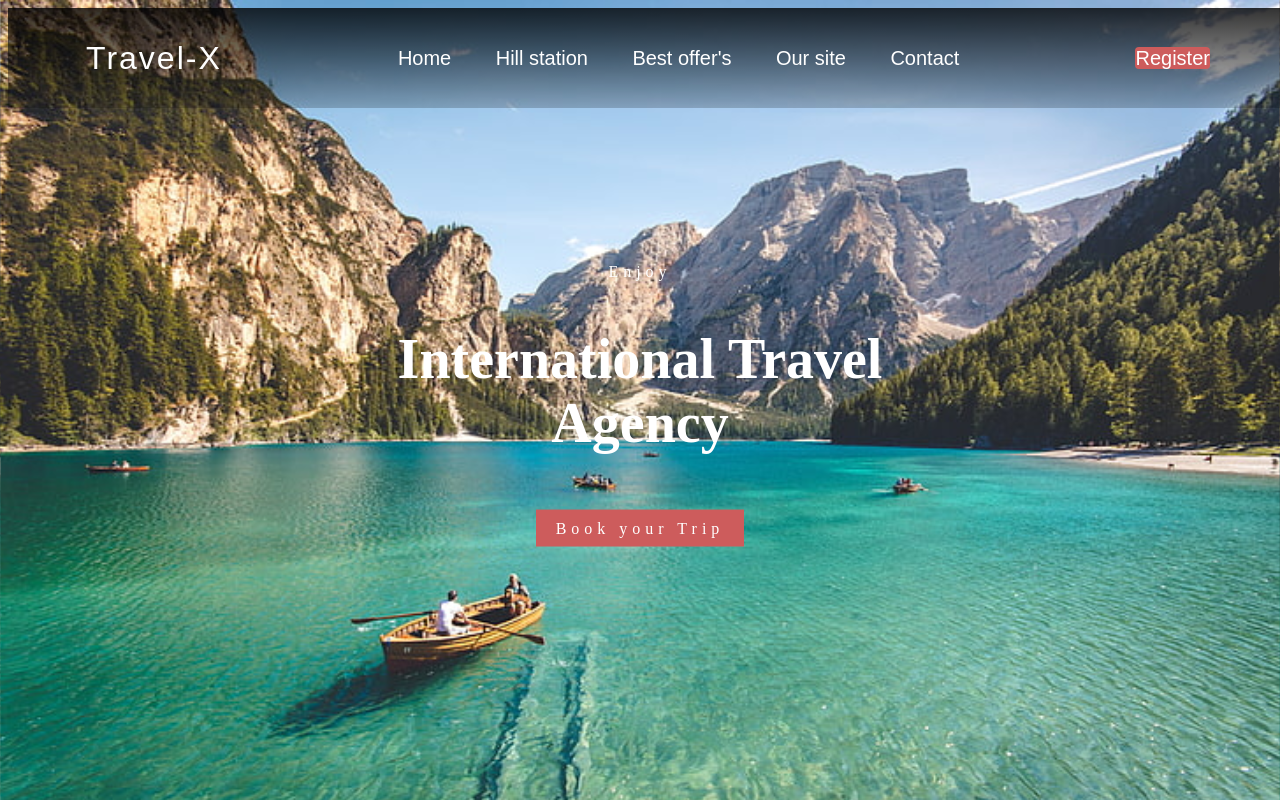
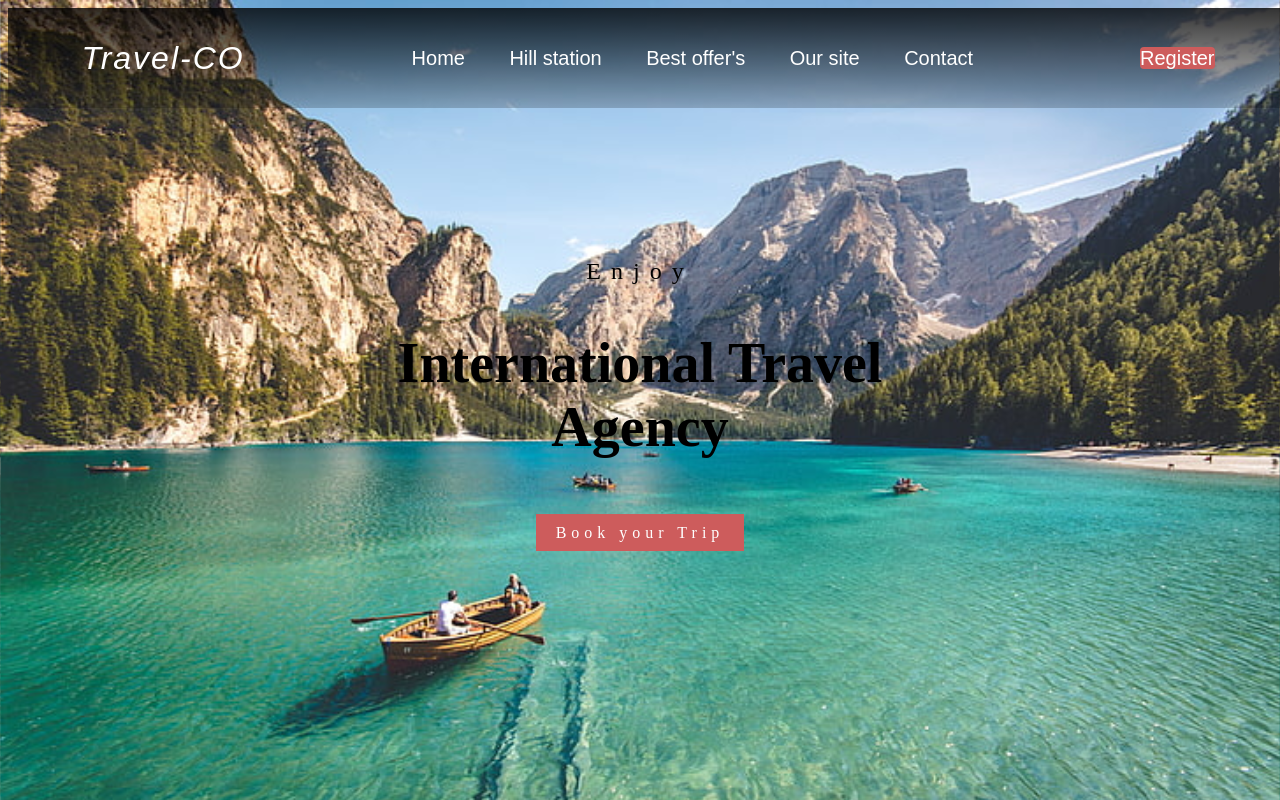
Before and after one commit to Nikhatkhan02/Landing-page, a plain HTML site: page first.html in a window 1280 px wide. Drawn offline with Linux system fonts and the light colour scheme.

Commit message:
third commit

```diff
--- a/first.html
+++ b/first.html
@@ -11,7 +11,7 @@
    <header>
     <nav>
     <div class="logo">
-        Travel-X
+        <i>Travel-CO</i>
     </div>
     <div class="menu">
         <a href="#">Home</a>
--- a/style.css
+++ b/style.css
@@ -1,12 +1,12 @@
 body{
-    width: 100%;
-    height: 100%;
-    background:url('mountain.jpg');
-    background-size: cover;
 
+   width: 100%;
+   height: 100%;
+   background:url('mountain.jpg');
+   background-size: cover;
+}
+ header{
 
- }
- header{
     background: linear-gradient(rgba(0,0,0,0.8),rgba(0,0,0,0.2));
     font-family: sans-serif;
  }
@@ -66,11 +66,12 @@ body{
     left: 50%;
     transform: translate(-50%,-50%);
     text-align: center;
-    color: white;
+    color:black;
 
  }
  .txt span{
-    letter-spacing: 5px;
+   font-size: 1.5em;
+    letter-spacing: 10px;
  }
  .txt h1{
     font-size: 3.5em;
```
